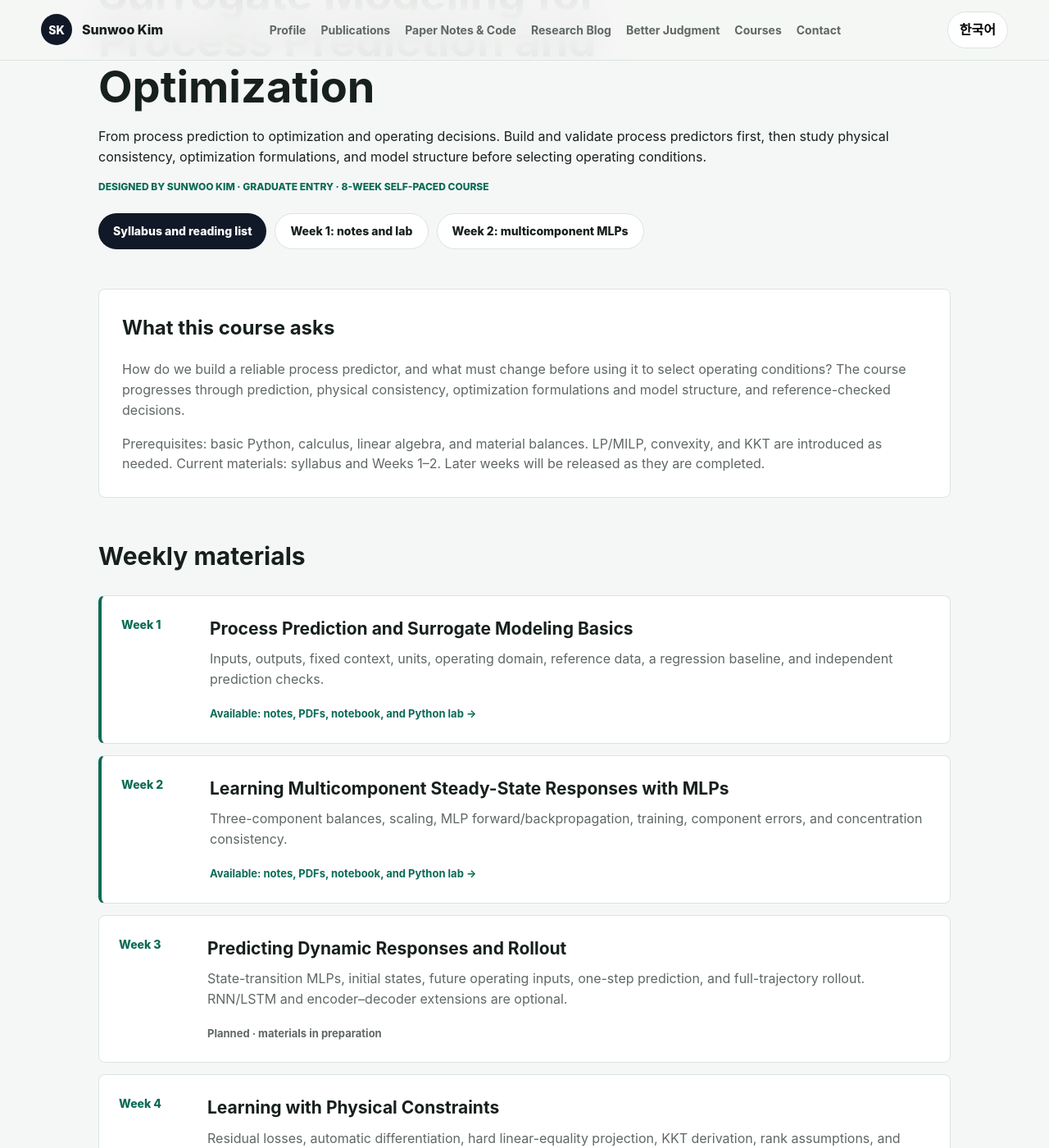
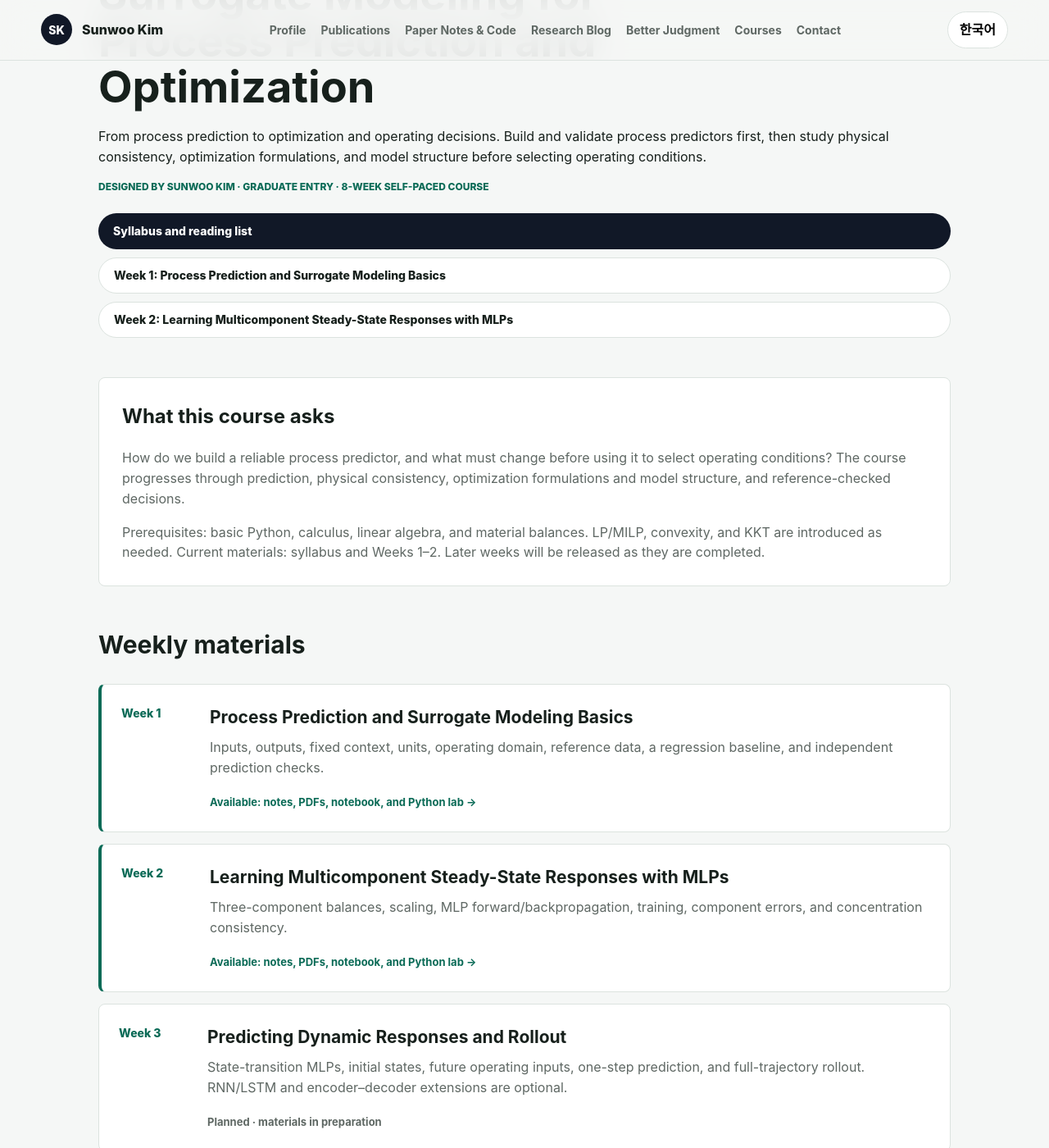
Before and after one commit to SunBooGermany/SunBooGermany.github.io, a Jekyll site: the page built from courses/surrogate-models/index.html, in a window 1280 px wide and 1400 px high, scrolled down 218 px. Shown: the whole window at 82% size. Built offline with Jekyll 4.4.1, drawn with Linux system fonts in a browser that asks for light colours.

Commit message:
Stack course material links with full weekly titles

```diff
--- a/assets/courses/courses.css
+++ b/assets/courses/courses.css
@@ -8,6 +8,8 @@
 .course-card p, .course-summary p, .course-week p { color: var(--muted); }
 .course-catalog { display: grid; gap: 24px; }
 .course-actions { display: flex; flex-wrap: wrap; gap: 10px; margin-top: 22px; }
+.course-actions-stacked { flex-direction: column; align-items: stretch; }
+.course-actions-stacked .button { justify-content: flex-start; text-align: left; }
 .course-summary { margin: 32px 0 48px; }
 .course-summary p:last-child { margin-bottom: 0; }
 .course-weeks > h2 { margin-bottom: 24px; font-size: 30px; }
--- a/courses/surrogate-models/index.html
+++ b/courses/surrogate-models/index.html
@@ -10,10 +10,11 @@ permalink: /courses/surrogate-models/
   <h1><span data-lang-panel="en">{{ course.title }}</span><span data-lang-panel="ko" hidden>{{ course.title_ko }}</span></h1>
   <p><span data-lang-panel="en">{{ course.subtitle }}. Build and validate process predictors first, then study physical consistency, optimization formulations, and model structure before selecting operating conditions.</span><span data-lang-panel="ko" hidden>{{ course.subtitle_ko }}. 공정 예측 모델을 먼저 학습·검증하고, 물리적 일관성·최적화 정식화·모델 구조를 배운 뒤 운전 조건을 선택합니다.</span></p>
   <div class="note-meta"><span data-lang-panel="en">Designed by Sunwoo Kim · Graduate entry · 8-week self-paced course</span><span data-lang-panel="ko" hidden>Sunwoo Kim 설계 · 화학공학 대학원 입문 · 8주 자율 학습 과정</span></div>
-  <div class="course-actions">
+  <div class="course-actions course-actions-stacked">
     <a class="button primary" href="{{ course.syllabus_url | relative_url }}"><span data-lang-panel="en">Syllabus and reading list</span><span data-lang-panel="ko" hidden>Syllabus와 읽기자료</span></a>
-    <a class="button secondary" href="{{ course.weeks.first.url | relative_url }}"><span data-lang-panel="en">Week 1: notes and lab</span><span data-lang-panel="ko" hidden>1주차: 강의 노트와 실습</span></a>
-    <a class="button secondary" href="{{ '/courses/surrogate-models/week-02/' | relative_url }}"><span data-lang-panel="en">Week 2: multicomponent MLPs</span><span data-lang-panel="ko" hidden>2주차: 다성분 MLP</span></a>
+    {% for week in course.weeks %}{% if week.url %}
+    <a class="button secondary" href="{{ week.url | relative_url }}"><span data-lang-panel="en">Week {{ week.number }}: {{ week.title }}</span><span data-lang-panel="ko" hidden>{{ week.number }}주차: {{ week.title_ko }}</span></a>
+    {% endif %}{% endfor %}
   </div>
 </section>
 <section class="course-summary">
```
